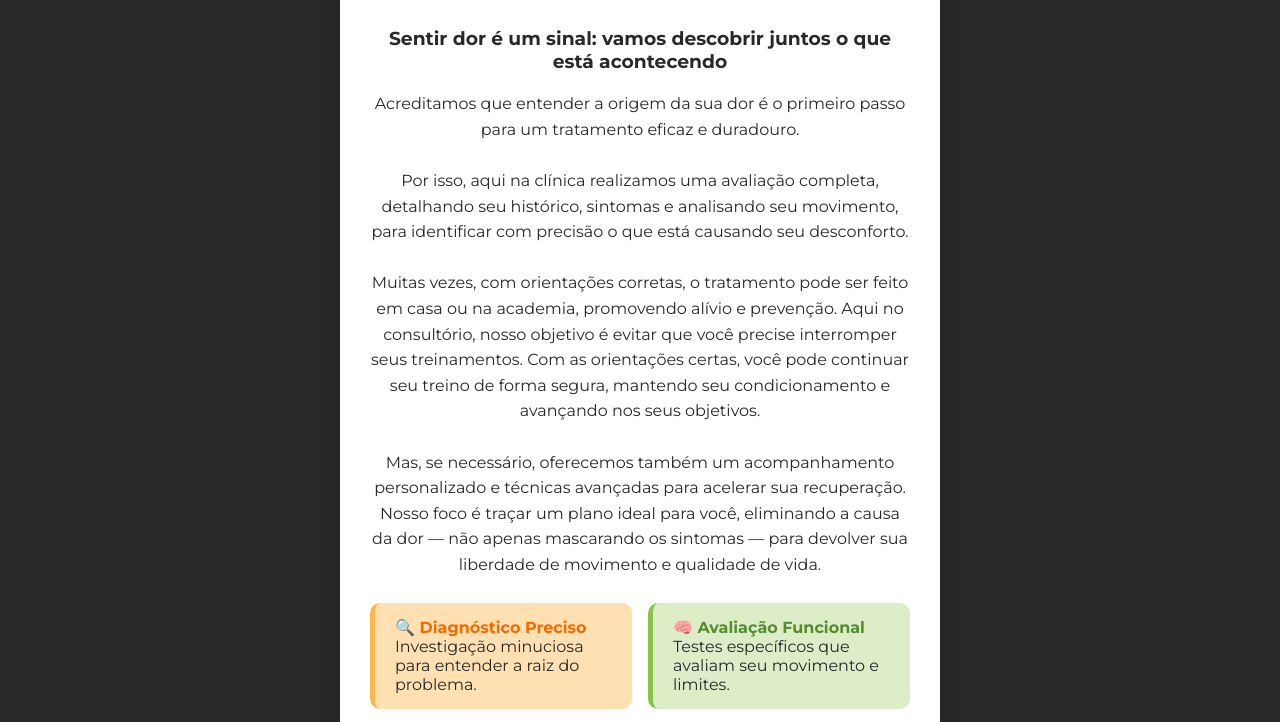
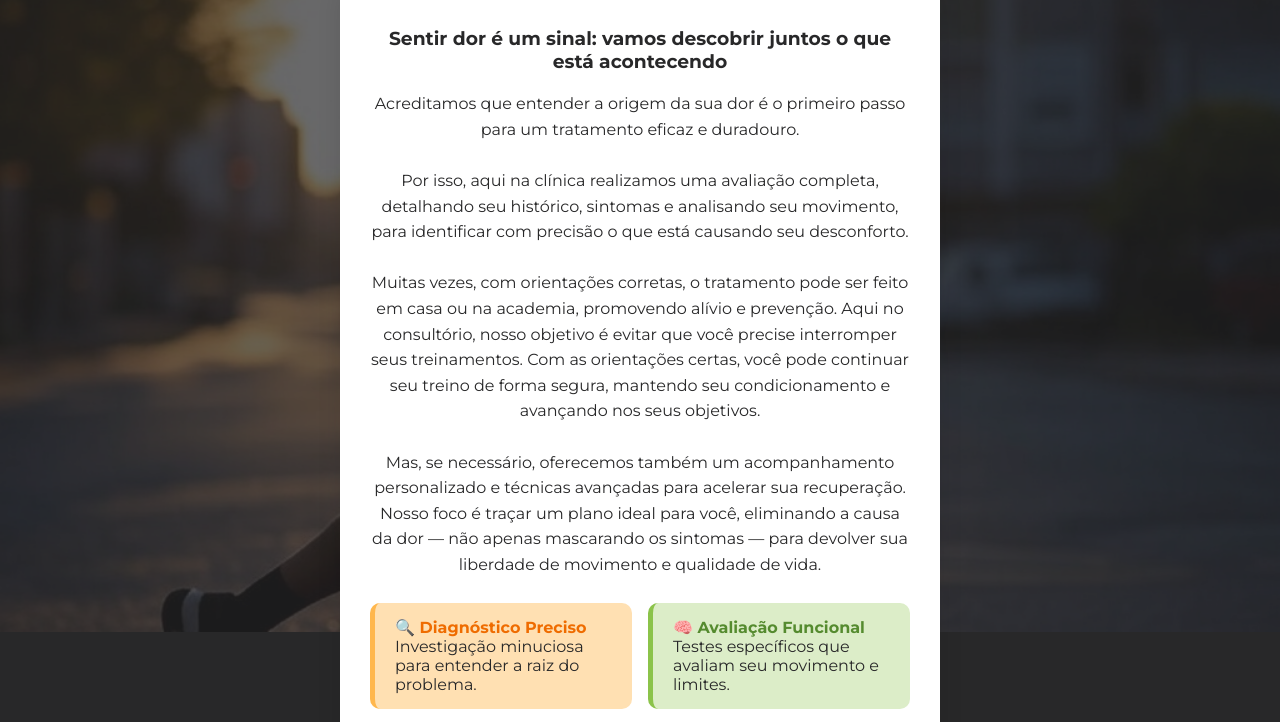
Before and after one commit to Pedromdl/quiz, a plain HTML site: page avaliacao.html in a window 1280 px wide. Shown: the part 168-890 px from the top of the page. Drawn offline with Linux system fonts and the light colour scheme.

Commit message:
alteração bg

```diff
--- a/avaliacao.html
+++ b/avaliacao.html
@@ -18,12 +18,28 @@
   box-sizing: border-box;
 }
 
+
 body {
+  position: relative;
   font-family: 'Montserrat', sans-serif;
   background: var(--bege-claro);
   color: var(--texto-escuro);
   margin: 0;
   padding: 0;
+  overflow-x: hidden;
+}
+
+body::before {
+  content: "";
+  position: fixed;
+  top: 0;
+  left: 0;
+  width: 100%;
+  height: 100%;
+  background: url('images/bg.jpg') no-repeat center center;
+  background-size: cover;
+  opacity: 0.3; /* <<< aqui controla a opacidade do fundo */
+  z-index: -1;  /* garante que fique atrás de todo o conteúdo */
 }
 
 .header {
```
Also changed, not shown: avaliacaofuncional.html (+16 -0 lines), index.html (+16 -0 lines), liberacao.html (+16 -0 lines), reabilitacao.html (+16 -0 lines), images/bg.jpg (added).
